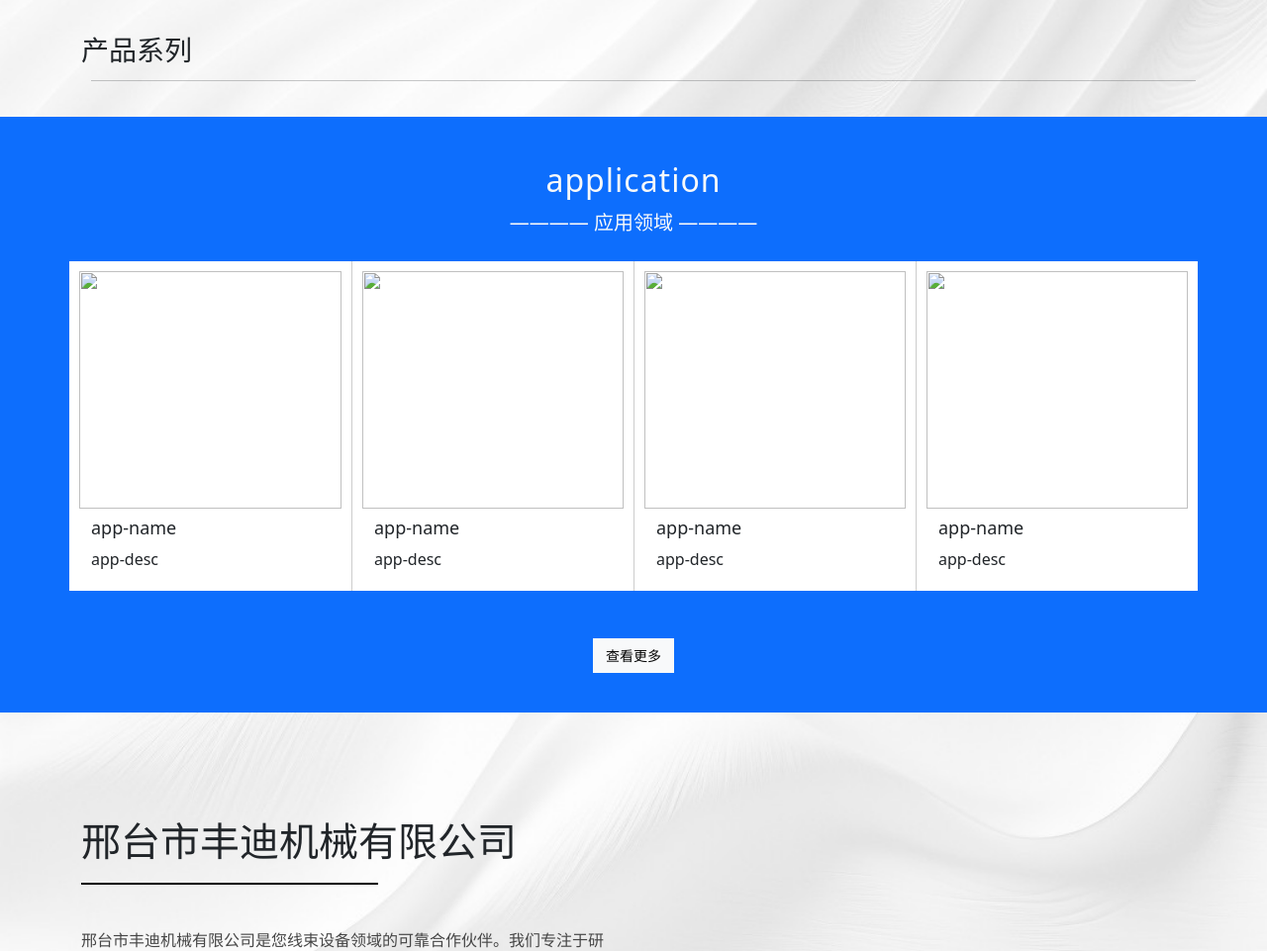
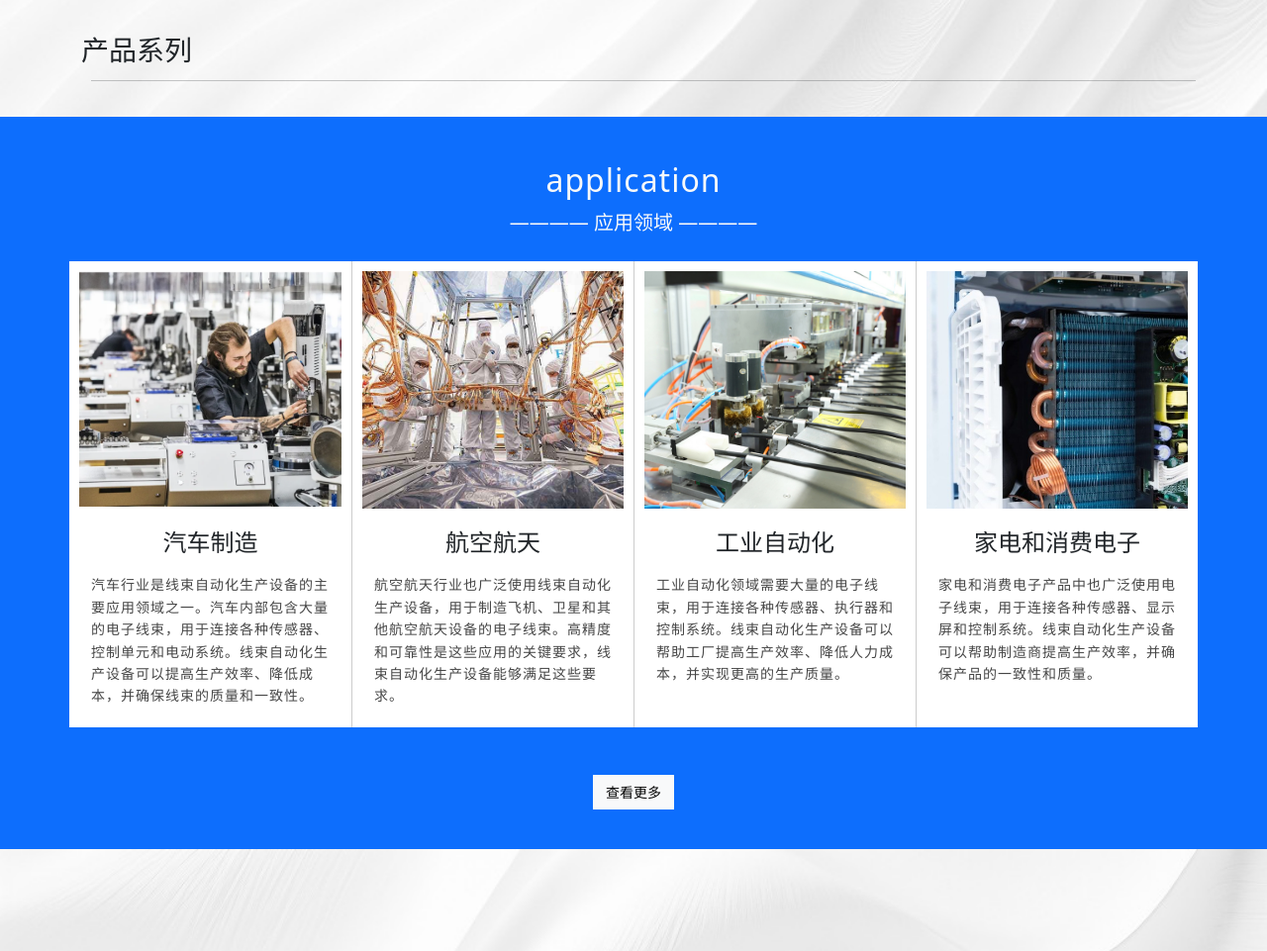
Before and after one commit to penguin239/Django-admin-industry, a Django app: template templates/index.html in a window 1280 px wide. Shown: the part 801-1762 px from the top of the page at 99% size. Run offline with Django 3.2, Linux system fonts and the light colour scheme; the template is opened without the code that fills it, so the values that code supplies are empty; some libraries are stand-ins or nearby versions.

Commit message:
index page

```diff
--- a/django_simple/settings.py
+++ b/django_simple/settings.py
@@ -138,10 +138,10 @@ MEDIA_URL = '/media/'
 DEFAULT_AUTO_FIELD = 'django.db.models.BigAutoField'
 
 SIMPLEUI_HOME_INFO = False
-SIMPLEUI_HOME_TITLE = '工业管理系统'
+SIMPLEUI_HOME_TITLE = '丰迪机械后台管理系统'
 SIMPLEUI_ANALYSIS = True
 # SIMPLEUI_HOME_QUICK = False
-SIMPLEUI_LOGO = 'http://42.193.96.127/static/images/default_avatar.png'
+SIMPLEUI_LOGO = '../static/front/imgs/logo-only.png'
 
 SIMPLEUI_CONFIG = {
     'system_keep': False,
--- a/industry/admin.py
+++ b/industry/admin.py
@@ -3,8 +3,8 @@ from industry.models import Category, Product, LeaveMessage
 
 # Register your models here.
 
-admin.site.site_header = '工业管理系统'
-admin.site.site_title = '后台管理系统'
+admin.site.site_header = '丰迪机械后台管理系统'
+admin.site.site_title = '丰迪机械后台管理系统'
 
 
 @admin.register(Category)
--- a/static/front/css/index.css
+++ b/static/front/css/index.css
@@ -196,15 +196,21 @@ hr {
 .application-area .container .col-md-3 img {
     width: 100%;
     height: 30vh;
+    object-fit: cover;
 }
 
 .application-area .container .col-md-3 .app-name {
-    padding: 6px 0;
+    padding: 20px 0 10px 0;
     font-size: 18px;
+    text-align: center;
 }
 
 .application-area .container .col-md-3 .app-desc {
     padding-bottom: 10px;
+    color: rgb(70, 70, 70);
+    font-size: 14px;
+    line-height: 1.6;
+    letter-spacing: 1px;
 }
 
 .about-us {
--- a/templates/index.html
+++ b/templates/index.html
@@ -45,31 +45,47 @@
         <div class="container mt-4">
             <div class="row justify-content-between">
                 <div class="col-md-3">
-                    <img src="" alt="">
+                    <img src="{% static 'front/imgs/app1.png' %}" alt="">
                     <div class="container">
-                        <div class="app-name">app-name</div>
-                        <div class="app-desc">app-desc</div>
+                        <div class="app-name">
+                            <h4>汽车制造</h4>
+                        </div>
+                        <div class="app-desc">
+                            汽车行业是线束自动化生产设备的主要应用领域之一。汽车内部包含大量的电子线束，用于连接各种传感器、控制单元和电动系统。线束自动化生产设备可以提高生产效率、降低成本，并确保线束的质量和一致性。
+                        </div>
                     </div>
                 </div>
                 <div class="col-md-3">
-                    <img src="" alt="">
+                    <img src="{% static 'front/imgs/app2.png' %}" alt="">
                     <div class="container">
-                        <div class="app-name">app-name</div>
-                        <div class="app-desc">app-desc</div>
+                        <div class="app-name">
+                            <h4>航空航天</h4>
+                        </div>
+                        <div class="app-desc">
+                            航空航天行业也广泛使用线束自动化生产设备，用于制造飞机、卫星和其他航空航天设备的电子线束。高精度和可靠性是这些应用的关键要求，线束自动化生产设备能够满足这些要求。
+                        </div>
                     </div>
                 </div>
                 <div class="col-md-3">
-                    <img src="" alt="">
+                    <img src="{% static 'front/imgs/app3.png' %}" alt="">
                     <div class="container">
-                        <div class="app-name">app-name</div>
-                        <div class="app-desc">app-desc</div>
+                        <div class="app-name">
+                            <h4>工业自动化</h4>
+                        </div>
+                        <div class="app-desc">
+                            工业自动化领域需要大量的电子线束，用于连接各种传感器、执行器和控制系统。线束自动化生产设备可以帮助工厂提高生产效率、降低人力成本，并实现更高的生产质量。
+                        </div>
                     </div>
                 </div>
                 <div class="col-md-3">
-                    <img src="" alt="">
+                    <img src="{% static 'front/imgs/app4.png' %}" alt="">
                     <div class="container">
-                        <div class="app-name">app-name</div>
-                        <div class="app-desc">app-desc</div>
+                        <div class="app-name">
+                            <h4>家电和消费电子</h4>
+                        </div>
+                        <div class="app-desc">
+                            家电和消费电子产品中也广泛使用电子线束，用于连接各种传感器、显示屏和控制系统。线束自动化生产设备可以帮助制造商提高生产效率，并确保产品的一致性和质量。
+                        </div>
                     </div>
                 </div>
             </div>
```
Also changed, not shown: static/front/imgs/app1.png (added), static/front/imgs/app2.png (added), static/front/imgs/app3.png (added), static/front/imgs/app4.png (added), static/front/imgs/logo-only.png (added), static/front/imgs/wallhaven-8xyk52.jpg (deleted), 1 other file.
